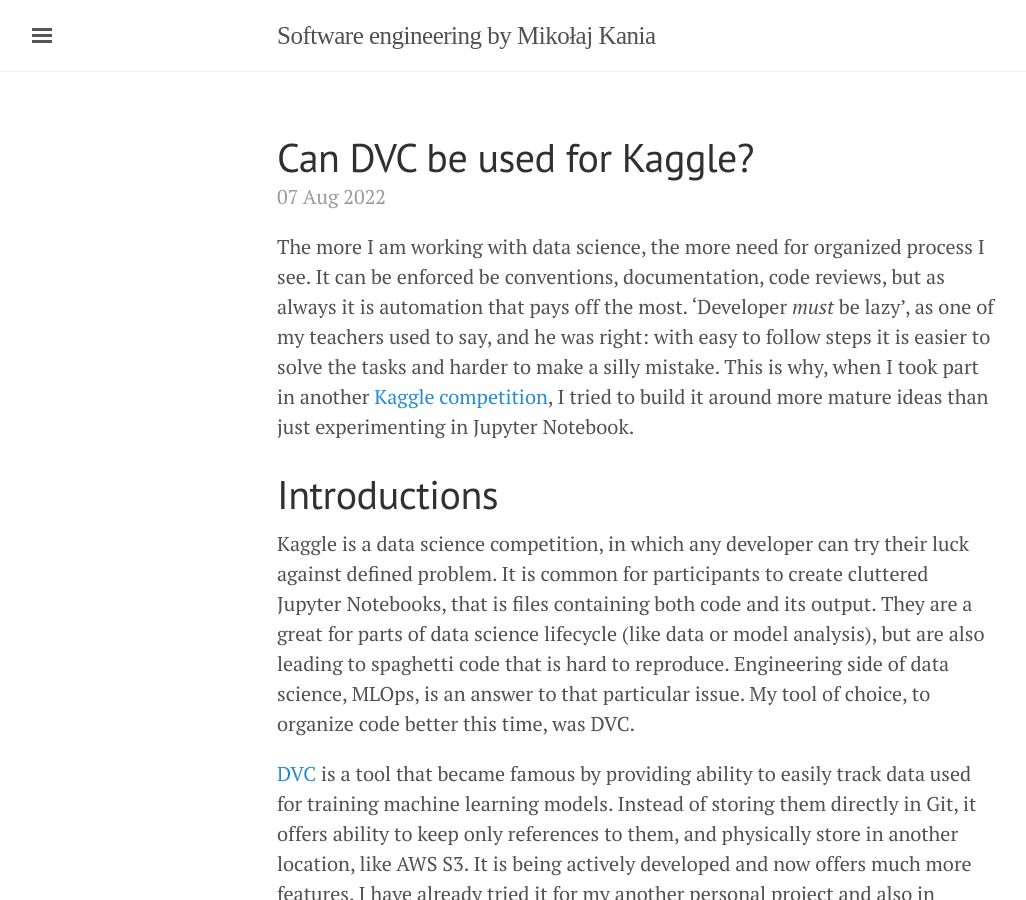
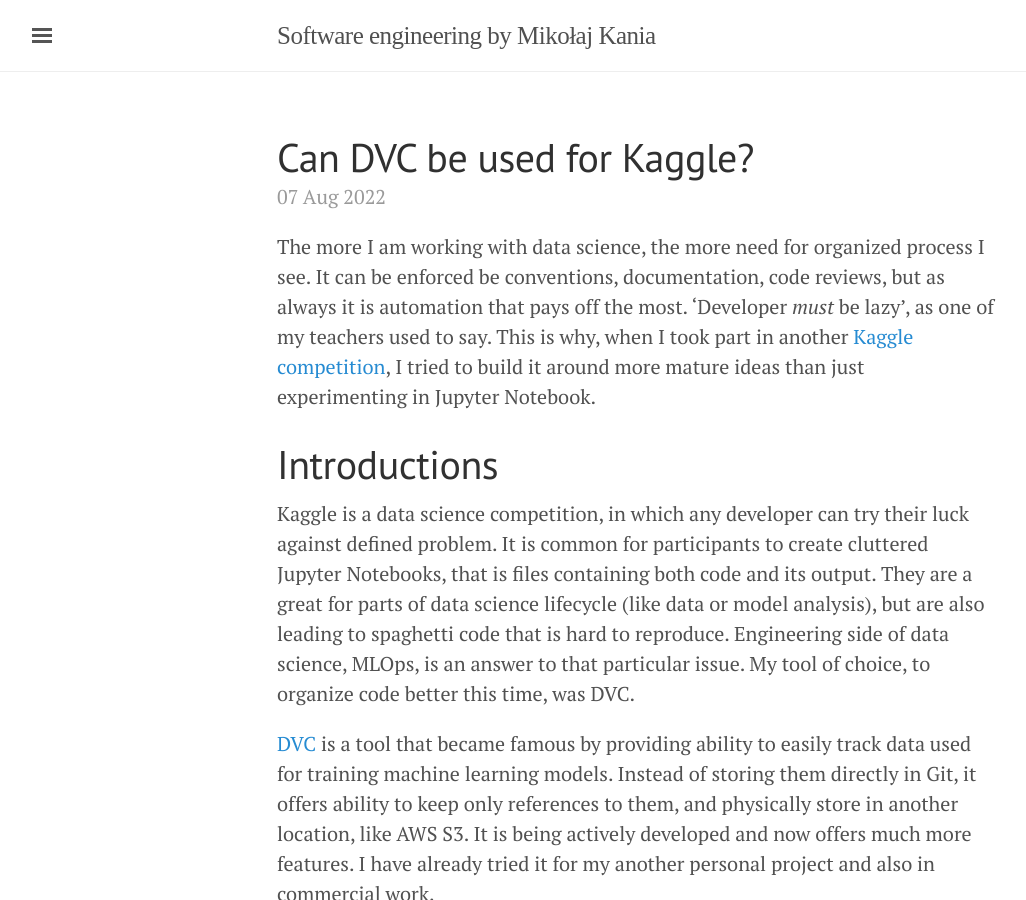
Before and after one commit to mikolajkania/mikolajkania.github.io, a Jekyll site: the page built from _posts/2022-08-07-dvc-kaggle-mlops.md, in a window 1280 px wide and 900 px high. Shown: the whole window, without its empty margins (3-1029 px from the left). Built offline with Jekyll 4.4.1, drawn with Linux system fonts in a browser that asks for light colours.

```diff
--- a/_posts/2022-08-07-dvc-kaggle-mlops.md
+++ b/_posts/2022-08-07-dvc-kaggle-mlops.md
@@ -3,7 +3,7 @@
 title: Can DVC be used for Kaggle?
 ---
 
-The more I am working with data science, the more need for organized process I see. It can be enforced be conventions, documentation, code reviews, but as always it is automation that pays off the most. 'Developer *must* be lazy', as one of my teachers used to say, and he was right: with easy to follow steps it is easier to solve the tasks and harder to make a silly mistake. This is why, when I took part in another [Kaggle competition](https://github.com/mikolajkania/kaggle-03-house-prices), I tried to build it around more mature ideas than just experimenting in Jupyter Notebook.
+The more I am working with data science, the more need for organized process I see. It can be enforced be conventions, documentation, code reviews, but as always it is automation that pays off the most. 'Developer *must* be lazy', as one of my teachers used to say. This is why, when I took part in another [Kaggle competition](https://github.com/mikolajkania/kaggle-03-house-prices), I tried to build it around more mature ideas than just experimenting in Jupyter Notebook.
 
 <!--excerpt-->
 
```
